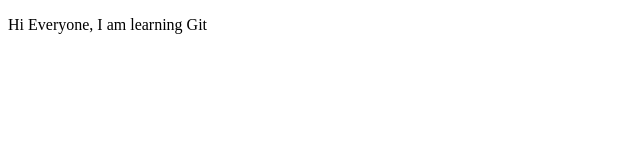
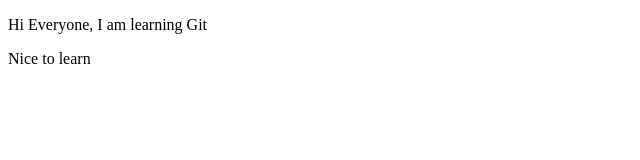
Before and after one commit to doniafrizal/Git_Tutorial, a plain HTML site: page index.html in a window 1280 px wide. Shown: the full height of the page, 0-640 px from the left. Drawn offline with Linux system fonts and the light colour scheme.

Commit message:
add more

```diff
--- a/index.html
+++ b/index.html
@@ -6,5 +6,6 @@
     </head>
     <body>
         <p>Hi Everyone, I am learning Git</p>
+        <p>Nice to learn</p>
     </body>
 </html>
```
